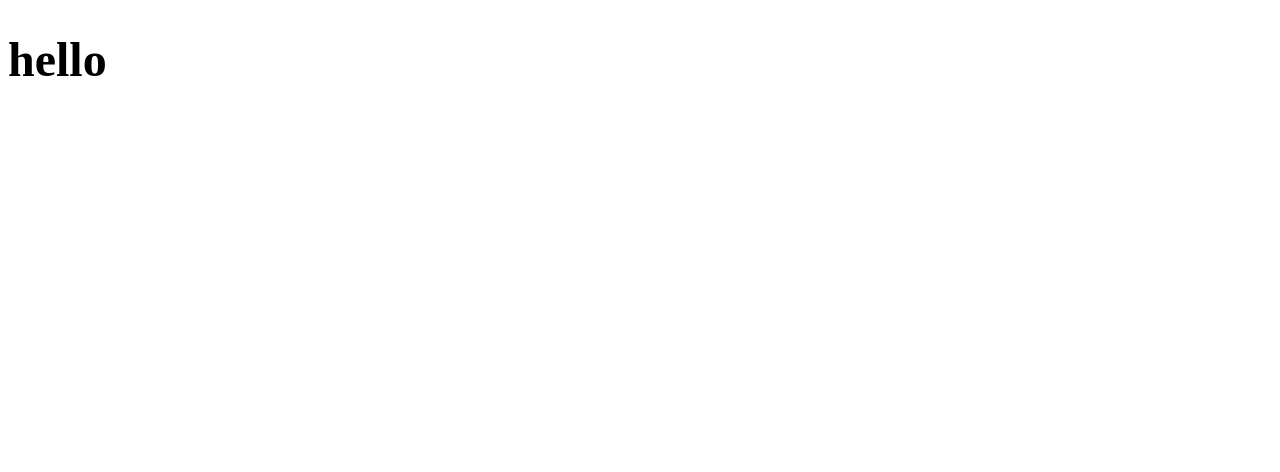
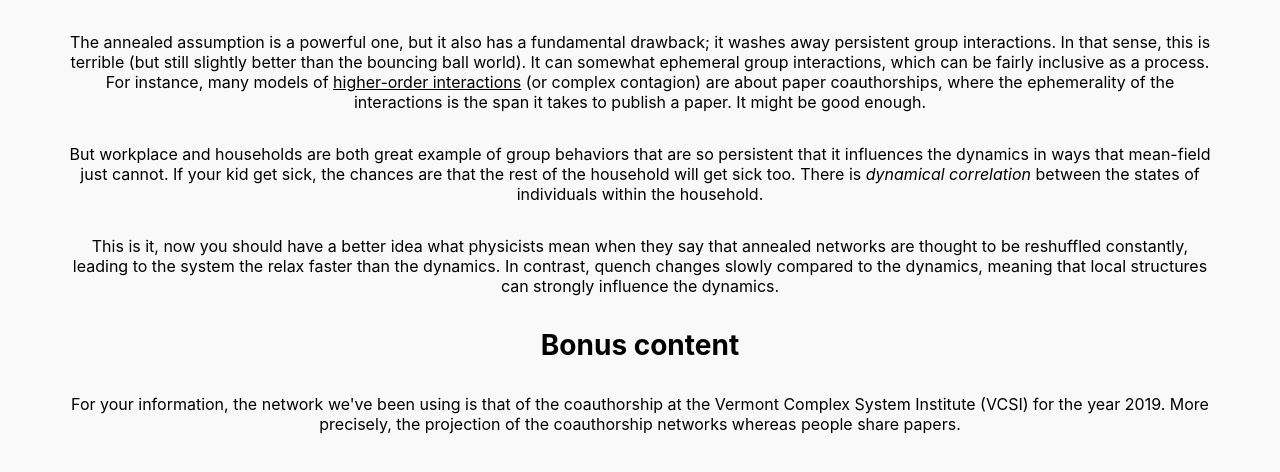
Before and after one commit to jstonge/master-equations, a SvelteKit app: page / in a window 1280 px wide. Shown: the top 472 px of the page. Built offline with nearby package versions, Linux system fonts and the light colour scheme.

Commit message:
bit by bit

```diff
--- a/src/routes/+page.svelte
+++ b/src/routes/+page.svelte
@@ -1,18 +1,18 @@
 <script>
 	import { setContext } from "svelte";
 	// import { browser } from "$app/environment";
-	// import Index from "$components/Index.svelte";
-	// import copy from "$data/copy.json";
+	import Index from "$components/Index.svelte";
+	import copy from "$data/copy.json";
 	// import version from "$utils/version.js";
 
-	// let { data } = $props();
+	let { data } = $props();
 
 
 	// const { title, description, url, keywords } = copy;
-	// setContext("copy", copy);
-	// setContext("data", data);
+	setContext("copy", copy);
+	setContext("data", data);
 </script>
 
-<h1>hello</h1>
 
-<!-- <Index /> -->
+
+<Index />
```
